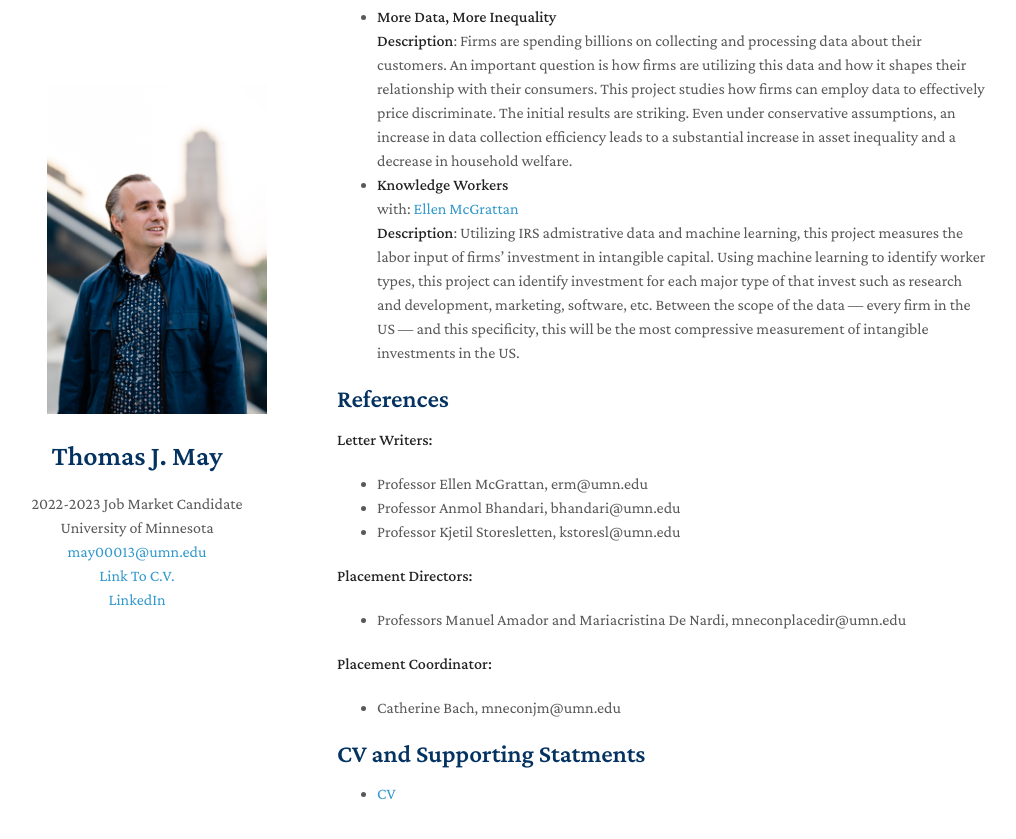
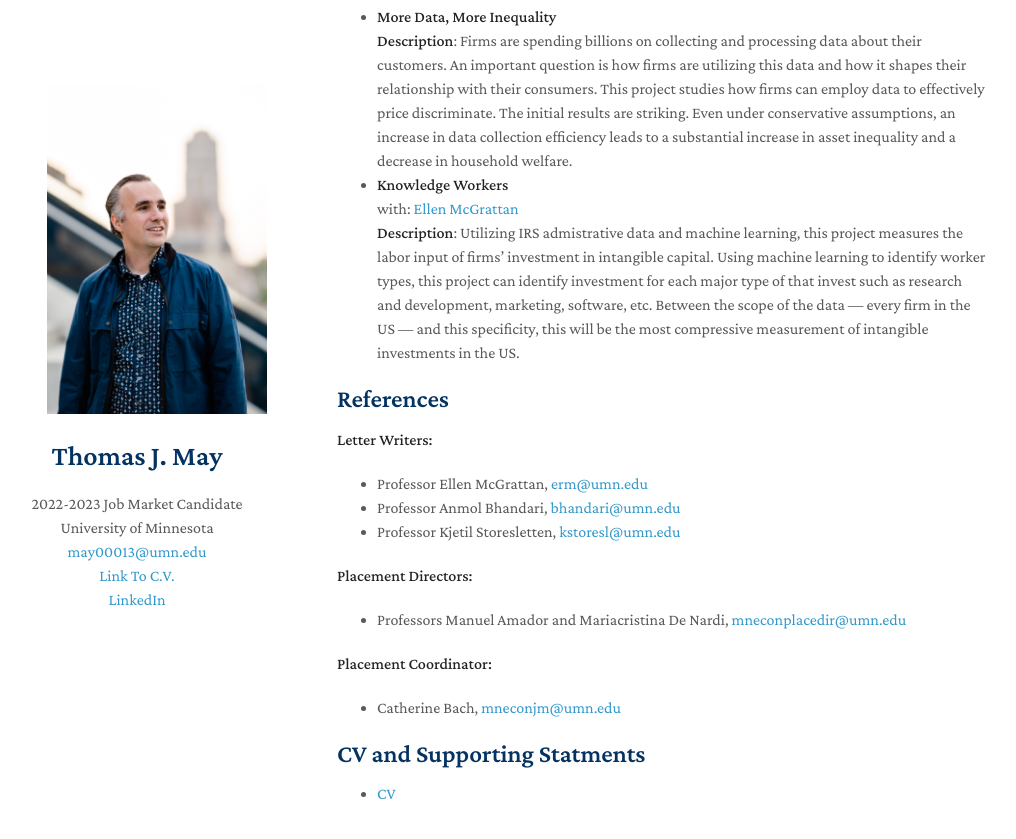
Before and after one commit to MayEcon/mayecon.github.io, a Jekyll site: the page built from index.md, in a window 1280 px wide and 900 px high, scrolled down 1185 px. Shown: the top 839 px of the window, without its empty margins (133-1149 px from the left). Built offline with Jekyll 4.4.1, drawn with Linux system fonts in a browser that asks for light colours; nearby versions of some CDN libraries; a style sheet for code colours, icons or effects is not loaded; our own code applies the rules of GitHub Pages for plain Markdown files; part of the change alters nothing that is shown.

```diff
--- a/index.md
+++ b/index.md
@@ -35,15 +35,15 @@ I am an Economics Ph.D. student at University of Minnesota who is on the job mar
 
 ## References
 **Letter Writers:**
-- Professor Ellen McGrattan, erm@umn.edu
-- Professor Anmol Bhandari, bhandari@umn.edu
-- Professor Kjetil Storesletten, kstoresl@umn.edu
+- Professor Ellen McGrattan, <a href="mailto:erm@umn.edu">erm@umn.edu</a>
+- Professor Anmol Bhandari, <a href="mailto:bhandari@umn.edu">bhandari@umn.edu</a>
+- Professor Kjetil Storesletten,<a href="mailto: kstoresl@umn.edu"> kstoresl@umn.edu</a>
 
 **Placement Directors:**
-- Professors Manuel Amador and Mariacristina De Nardi, mneconplacedir@umn.edu
+- Professors Manuel Amador and Mariacristina De Nardi,<a href=" mneconplacedir@umn.edu"> mneconplacedir@umn.edu</a>
 
 **Placement Coordinator:**
-- Catherine Bach, mneconjm@umn.edu
+- Catherine Bach, <a href="mailto:mneconjm@umn.edu">mneconjm@umn.edu</a>
 
 ## CV and Supporting Statments
 - [CV](http://mayecon.com/assets/Thomas_J_May_CV.pdf)
```
